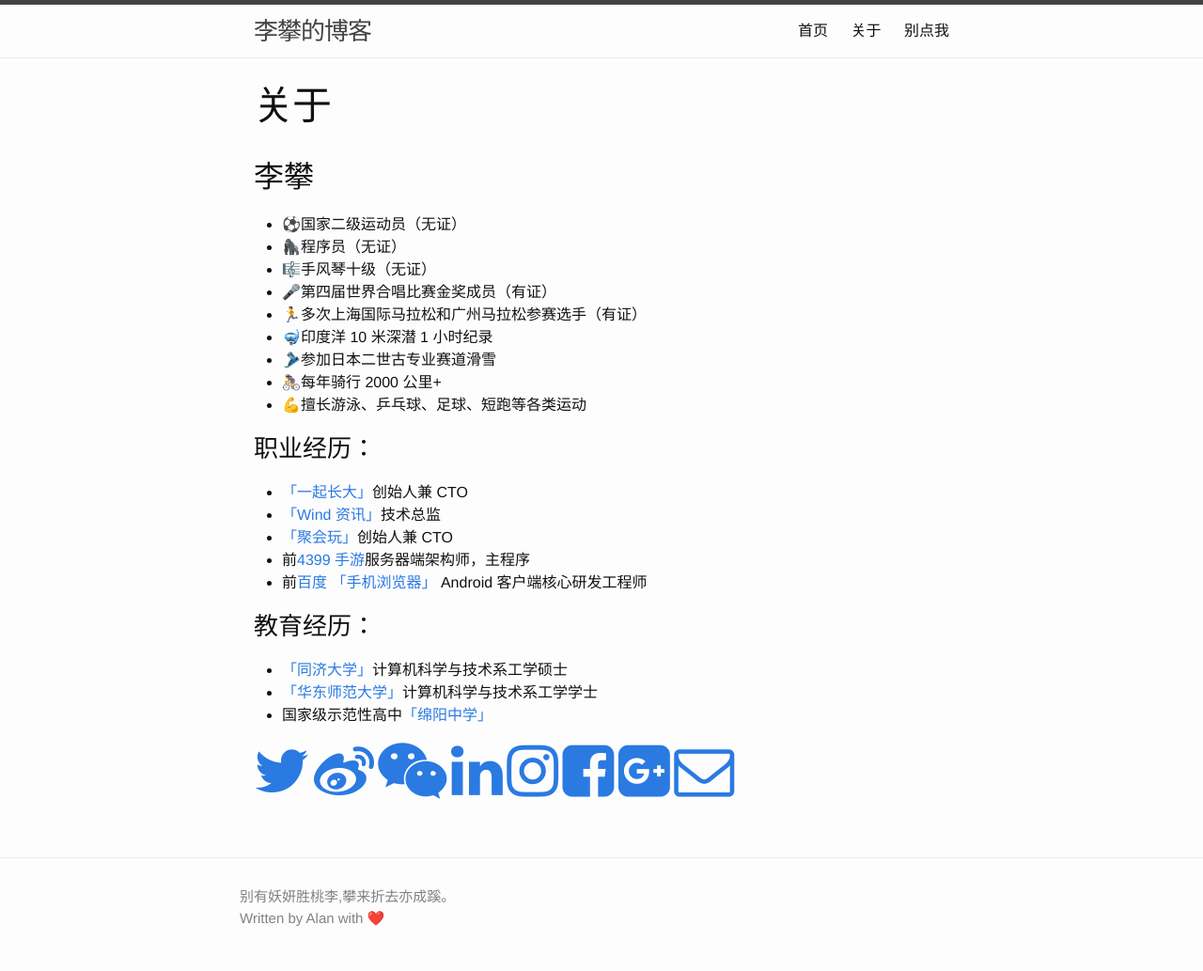
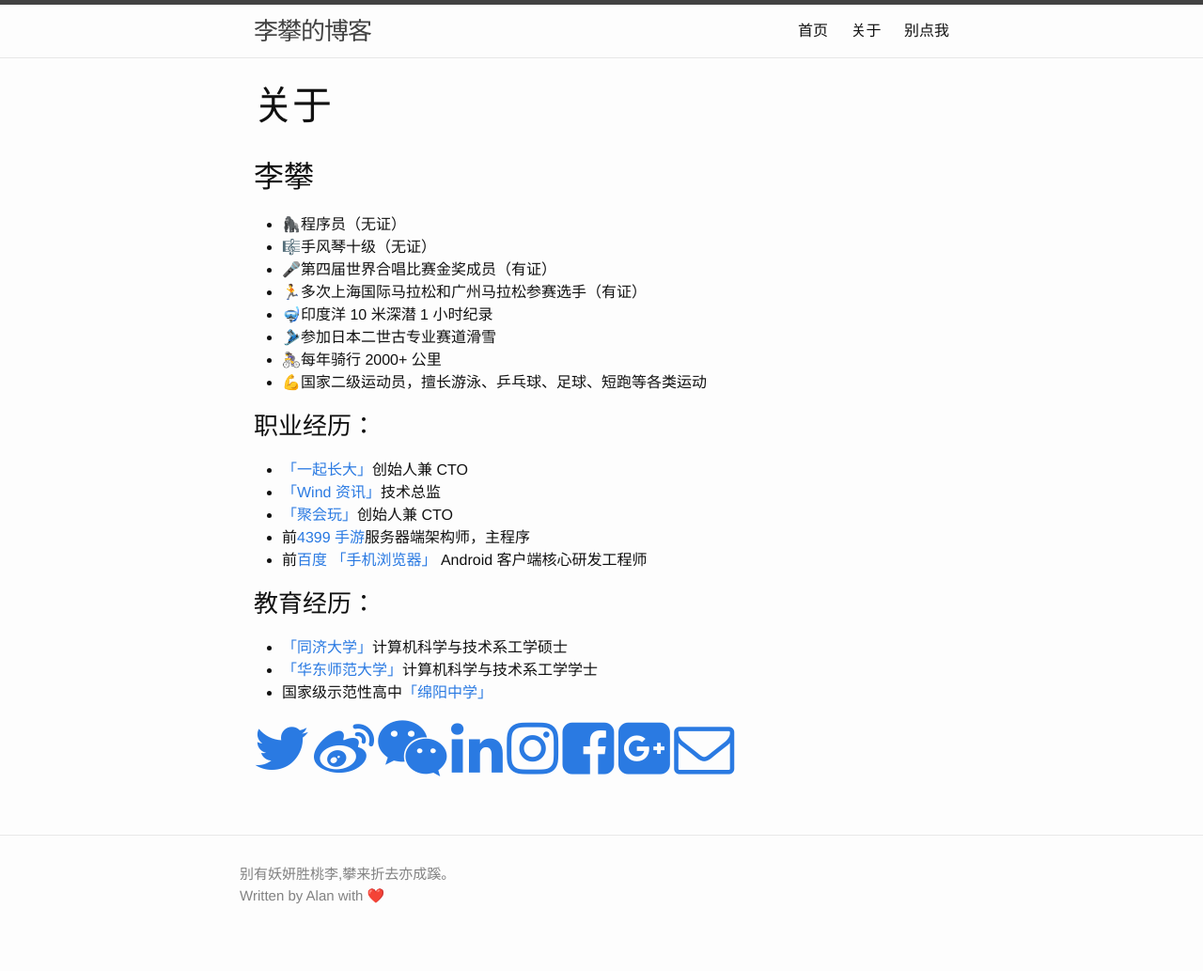
Before and after one commit to iamlipan/iamlipan.github.io, a Jekyll site: the page built from about/index.md, in a window 1280 px wide. Shown: the whole page at 94% size. Built offline with Jekyll 4.4.1, drawn with Linux system fonts in a browser that asks for light colours; after the commit the page ends 1009 px from its top, so only the background shows below that.

Commit message:
update profile

```diff
--- a/about/index.md
+++ b/about/index.md
@@ -8,15 +8,15 @@ order:  1
 ---
 ## 李攀
 
-- ⚽️国家二级运动员（无证）
 - 🦍程序员（无证）
 - 🎼手风琴十级（无证）
 - 🎤第四届世界合唱比赛金奖成员（有证）
 - 🏃多次上海国际马拉松和广州马拉松参赛选手（有证）
 - 🤿印度洋 10 米深潜 1 小时纪录
 - 🎿参加日本二世古专业赛道滑雪
-- 🚴‍♀️每年骑行 2000 公里+
-- 💪擅长游泳、乒乓球、足球、短跑等各类运动
+- 🚴‍♀️每年骑行 2000+ 公里
+- 💪国家二级运动员，擅长游泳、乒乓球、足球、短跑等各类运动
+
 
 ### 职业经历：
 
```
